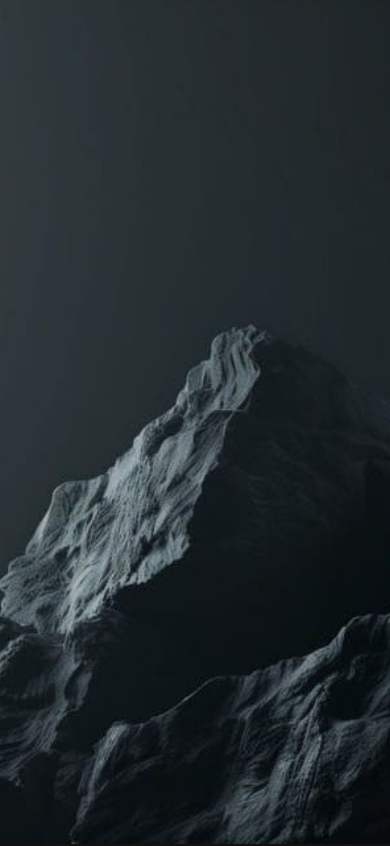
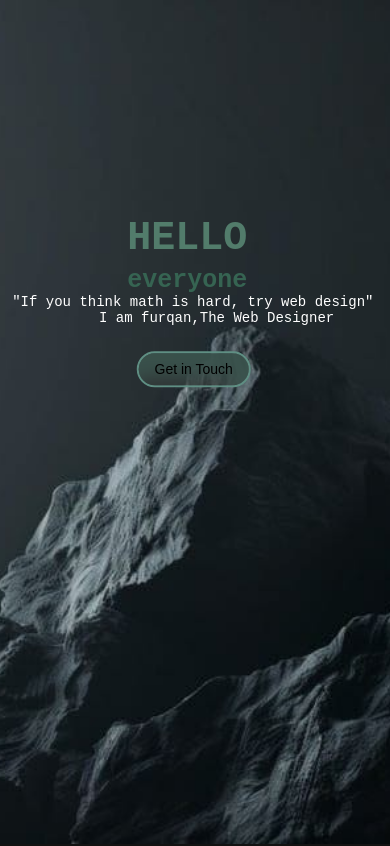
Before and after one commit to boltbuttar/Web_prac2, a plain HTML site: page index.html in a window 390 px wide. Shown: the top 846 px of the page. Drawn offline with Linux system fonts and the light colour scheme.

Commit message:
Update f1.css

```diff
--- a/f1.css
+++ b/f1.css
@@ -281,7 +281,7 @@ transition: all 3s;
         text-align: center;
         padding: 20px;
 
-        transform: translate(0%, -340%)
+        transform: translate(-2%, 100%)
     }
 
     .hero h1 {
```
